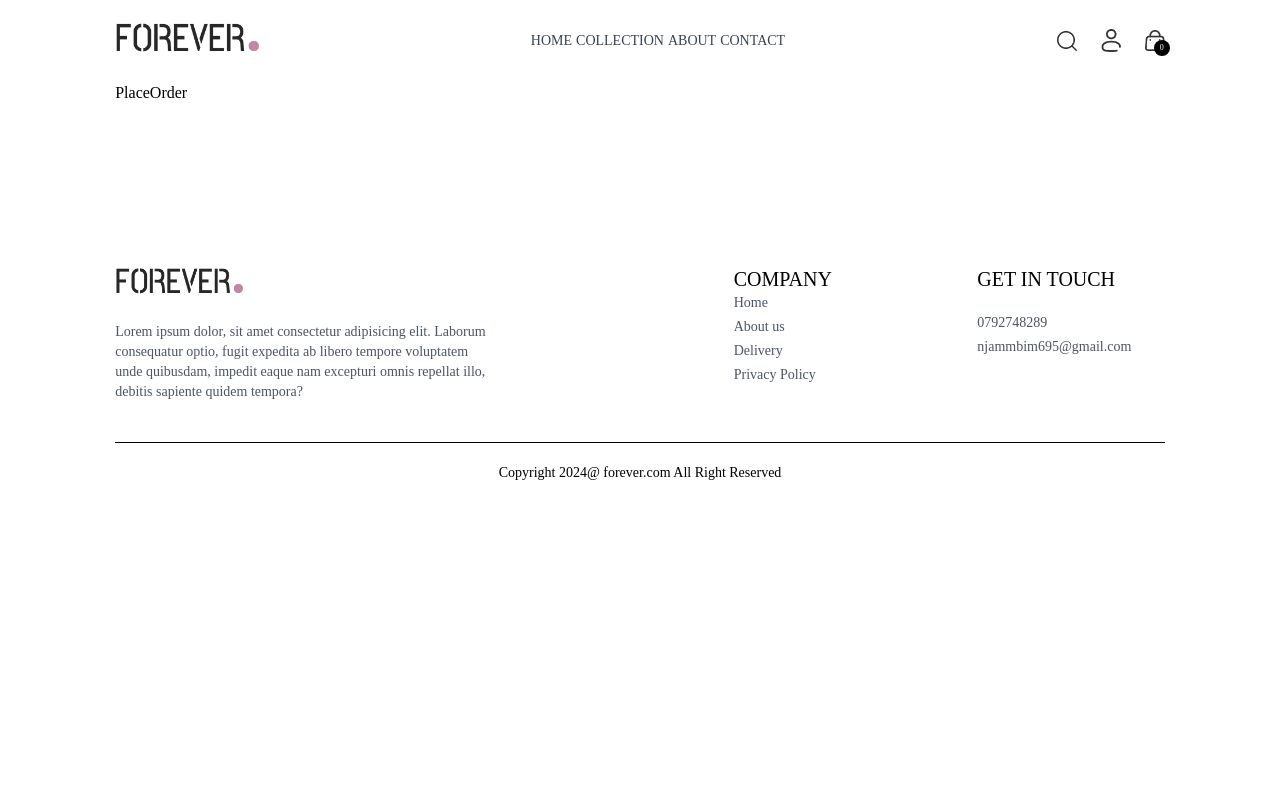
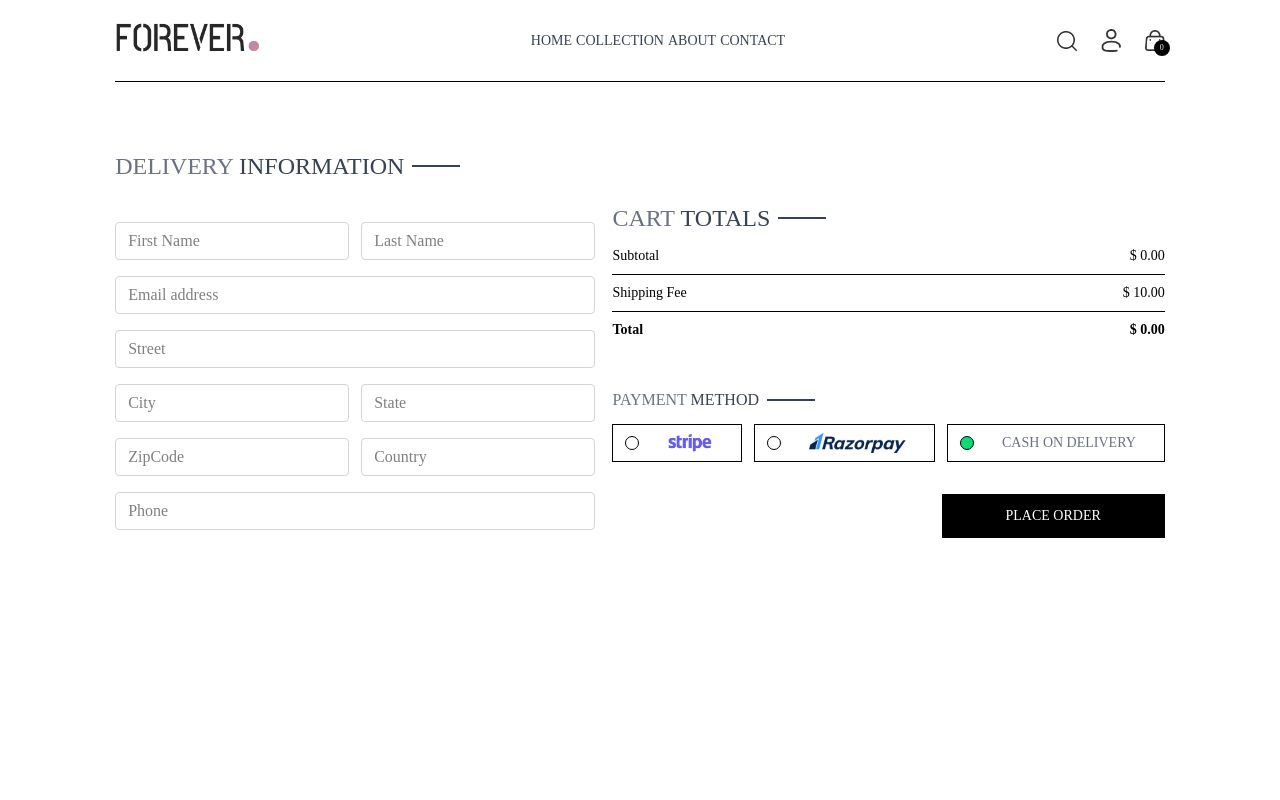
Before and after one commit to mercynjambi/E-COMMERCE, a React (Vite) app in the folder frontend/: page /place-order in a window 1280 px wide. Shown: the top 800 px of the page. Built offline with nearby package versions, Linux system fonts and the light colour scheme.

Commit message:
placing order logic

```diff
--- /dev/null
+++ b/frontend/src/components/CartTotal.jsx
@@ -0,0 +1,37 @@
+import React, {useContext} from 'react'
+import { ShopContext } from '../context/ShopContext'
+import Title from './Title'
+
+const CartTotal = () => {
+
+    const {currency, delivery_fee, getCartAmount} = useContext(ShopContext)
+  return (
+    <div className='w-full'>
+        <div className='text-2xl'>
+            <Title text1={'CART'} text2={'TOTALS'}/>
+        </div>
+
+        <div className='flex flex-col gap-2 text-sm'>
+            <div className='flex justify-between'>
+                <p>Subtotal</p>
+                <p>{currency} {getCartAmount()}.00</p>
+            </div>
+            <hr/>
+            <div className='flex justify-between'>
+                <p>Shipping Fee</p>
+                <p>{currency} {delivery_fee}.00</p>
+            </div>
+            <hr/>
+            <div className='flex justify-between'>
+                <b>Total</b>
+                <b>{currency} {getCartAmount()=== 0 ? 0 : getCartAmount() + delivery_fee}.00</b>
+
+            </div>
+
+        </div>
+
+    </div>
+  )
+}
+
+export default CartTotal;
--- a/frontend/src/context/ShopContext.jsx
+++ b/frontend/src/context/ShopContext.jsx
@@ -1,6 +1,7 @@
 import { createContext, useEffect, useState } from "react";
 import { products } from "../assets/assets";
 import { toast } from "react-toastify";
+import {useNavigate} from "react-router-dom"
 
  export const ShopContext = createContext();
 
@@ -11,6 +12,7 @@
     const [search, setSearch] = useState('')
     const [showSearch, setShowSearch] = useState(false)
     const [cartItems, setCartItems] = useState({})
+    const navigate = useNavigate()
 
     const addToCart = async (itemId, size) => {
         if(!size){
@@ -57,12 +59,32 @@
     cartData[itemId][size] = quantity;
     setCartItems(cartData);
 
+
  }
+
+ const getCartAmount =  () =>{
+    let totalAmount = 0;
+    for(const items in cartItems){
+        let itemInfo = products.find((product)=> product._id ===items);
+         for(const item in cartItems[items]){
+            try {
+               if(cartItems[items][item]>0 )  {
+                 totalAmount += itemInfo.price * cartItems[items][item]
+               }
+            }catch(error){
+
+            }
+         }
+        }
+        return totalAmount;
+
+    }
+
 
      const value = {
          products, currency, delivery_fee,
          search,setSearch, showSearch, setShowSearch,
-          cartItems, addToCart, getCartCount, updateQuantity
+          cartItems, addToCart, getCartCount, updateQuantity, getCartAmount, navigate
 
      }
 
--- a/frontend/src/pages/Cart.jsx
+++ b/frontend/src/pages/Cart.jsx
@@ -2,10 +2,11 @@
 import { ShopContext } from '../context/ShopContext';
 import Title from '../components/Title';
 import { assets } from '../assets/assets';
+import CartTotal from '../components/CartTotal';
 
 const Cart = () => {
 
-  const {products, currency, cartItems, updateQuantity} = useContext(ShopContext);
+  const {products, currency, cartItems, updateQuantity, navigate} = useContext(ShopContext);
 
   const [cartData, setCartData] = useState([])
 
@@ -56,6 +57,15 @@
           })
         }
        </div>
+       <div className='flex justify-end my-20'>
+        <div className='w-full sm:w-[450px]'>
+           <CartTotal/>
+           <div className='w-full text-end'>
+            <button onClick={()=> navigate('/place-order')} className='bg-black text-white text-sm my-8 px-8 py-3'>PROCEED TO CHECKOUT</button>
+
+           </div>
+        </div>
+       </div>
     </div>
   )
 }
--- a/frontend/src/pages/PlaceOrder.jsx
+++ b/frontend/src/pages/PlaceOrder.jsx
@@ -1,8 +1,66 @@
-import React from 'react'
+import React, {useState} from 'react'
+import Title from '../components/Title'
+import CartTotal from '../components/CartTotal'
+import { assets } from '../assets/assets'
 
 const PlaceOrder = () => {
-  return (
-    <div>PlaceOrder</div>
+
+    const [method, setMethod] = useState('cod')
+
+      return (
+    <div className='flex flex-col sm:flex-row justify-between gap-4 pt-5 sm:pt-14 min-h-[80vh] border-t'>
+       {/* {left side page} */}
+        <div className='flex flex-col gap-4 w-full sm:max-w-[480px]'>
+          <div className='text-xl sm:text-2xl my-3'>
+            <Title text1={'DELIVERY'} text2={'INFORMATION'}/>
+          </div>
+          <div className="flex gap-3">
+            <input className='border border-gray-300 rounded py-1.5 px-3 w-full' type="text" placeholder="First Name"/>
+            <input className='border border-gray-300 rounded py-1.5 px-3 w-full' type="text" placeholder="Last Name"/>
+            </div>
+            <input className='border border-gray-300 rounded py-1.5 px-3 w-full' type="email" placeholder="Email address"/>
+            <input className='border border-gray-300 rounded py-1.5 px-3 w-full' type="text" placeholder="Street"/>
+            <div className="flex gap-3">
+            <input className='border border-gray-300 rounded py-1.5 px-3 w-full' type="text" placeholder="City"/>
+            <input className='border border-gray-300 rounded py-1.5 px-3 w-full' type="text" placeholder="State"/>
+            </div>
+            <div className="flex gap-3">
+            <input className='border border-gray-300 rounded py-1.5 px-3 w-full' type="number" placeholder="ZipCode"/>
+            <input className='border border-gray-300 rounded py-1.5 px-3 w-full' type="text" placeholder="Country"/>
+            </div>
+            <input className='border border-gray-300 rounded py-1.5 px-3 w-full' type="number" placeholder="Phone"/>
+        </div>
+
+        {/* {Right Side info} */}
+        <div className="mt-8">
+            <div className="mt-8 min-w-80">
+             <CartTotal/>
+            </div>
+
+            <div className='mt-12'>
+             <Title text1={'PAYMENT'} text2={'METHOD'}/>
+             {/* {Payment Method SElection} */}
+             <div className='flex gap-3 flex-col lg:flex-row'>
+                <div onClick={()=>setMethod('stripe')} className="flex items-center gap-3 border p-2 px-3 cursor-pointer">
+                  <p className={`min-w-3.5 h-3.5 border rounded-full ${method === 'stripe' ? 'bg-green-400' : ''}`}></p>
+                  <img  className='h-5 mx-4' src={assets.stripe_logo}/>
+                </div>
+                 <div  onClick={()=>setMethod('razorpay')} className="flex items-center gap-3 border p-2 px-3 cursor-pointer">
+                  <p className={`min-w-3.5 h-3.5 border rounded-full ${method === 'razorpay' ? 'bg-green-400' : ''}`}></p>
+                  <img  className='h-5 mx-4' src={assets.razorpay_logo}/>
+                </div>
+                 <div  onClick={()=>setMethod('cod')}  className="flex items-center gap-3 border p-2 px-3 cursor-pointer">
+                  <p className={`min-w-3.5 h-3.5 border rounded-full ${method === 'cod' ? 'bg-green-400' : ''}`}></p>
+                  <p className='text-gray-500 text-sm font-medium mx-4'>CASH ON DELIVERY</p>
+                </div>
+             </div>
+             <div className='w-full text-end mt-8'>
+             <button className='bg-black text-white px-16 py-3 text-sm'>PLACE ORDER</button>
+             </div>
+            </div>
+        </div>
+
+    </div>
   )
 }
 
```
